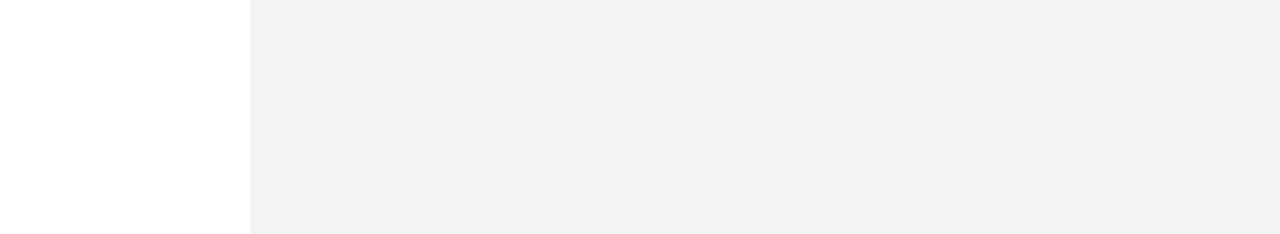
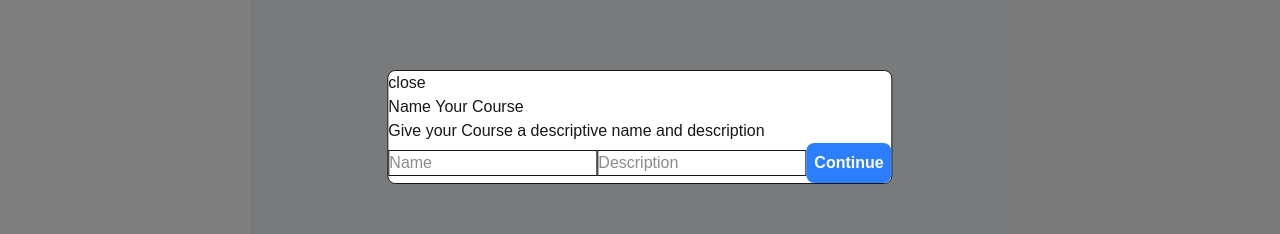
Before and after one commit to peth02/LearnningBuddy_frontend, a Next.js app: page /my_created_courses in a window 1280 px wide. Both pictures are taken after typing "Sample" into the empty fields and a click on the button "+ Add Course". Shown: the part 273-507 px from the top of the page. Built offline with nearby package versions, Linux system fonts and the light colour scheme; no server answers.

Commit message:
add create course component without upload formData

```diff
--- a/app/(Home)/my_created_courses/page.tsx
+++ b/app/(Home)/my_created_courses/page.tsx
@@ -3,16 +3,20 @@ import CoursesCard from "@/components/CoursesCard";
 import { SearchBar } from "@/components/Searchbar";
 import { useEffect, useState } from "react";
 import { getPokemon } from "@/services/pokemon";
+import { CreateCourseForm } from "@/components/Forms";
 
 export default function MyCreatedCourses() {
   const [search, setSearch] = useState<string>("");
   const [data, setData] = useState([]);
+  const [createCourse, setCreateCourse] = useState(false);
 
   const handleSearch = (e: React.ChangeEvent<HTMLInputElement>) => {
     setSearch(e.target.value);
     console.log(search);
   };
-
+  const handleCreateCourse = () => {
+    setCreateCourse((prev)=>(!prev))
+  }
   useEffect(() => {
     const fetchData = async () => {
       try {
@@ -31,7 +35,7 @@ export default function MyCreatedCourses() {
     <div className="flex flex-col min-h-screen gap-7 py-10 px-20 bg-gray-100">
       <div className="flex items-center">
         <h3 className="text-3xl font-bold">My Created Courses</h3>
-        <button onClick={()=>{}} className="ml-auto bg-blue-500 text-white font-bold p-2 rounded-lg cursor-pointer hover:bg-blue-600">+ Add Course</button>
+        <button onClick={handleCreateCourse} className="ml-auto bg-blue-500 text-white font-bold p-2 rounded-lg cursor-pointer hover:bg-blue-600">+ Add Course</button>
       </div>
       <SearchBar
         search={search}
@@ -45,6 +49,11 @@ export default function MyCreatedCourses() {
           ))
         }
       </div>
+      {
+        createCourse && (
+          <CreateCourseForm stageChange={handleCreateCourse}/>
+        )
+      }
     </div>
   );
 }
--- a/components/Forms.tsx
+++ b/components/Forms.tsx
@@ -1,25 +1,26 @@
 import { redirect } from "next/navigation";
 import Form from "next/form";
+import React, { ChangeEvent, useState } from "react";
 
 export function EditCourseForm(props: any) {
   const EditCourseHandler = () => {
-    alert("Successfully edit course")
+    alert("Successfully edit course");
     console.log("edit Course");
-    props.stateChange()
+    props.stateChange();
     // location.reload()
   };
   const DeleteCourseHandler = () => {
-    const remove = confirm("do you want to delete this course")
+    const remove = confirm("do you want to delete this course");
     if (remove) {
-        console.log("delete Course");
-        // redirect("/my_created_courses");
+      console.log("delete Course");
+      // redirect("/my_created_courses");
     } else {
-        console.log("phewww almost delete a course")
+      console.log("phewww almost delete a course");
     }
   };
 
   return (
-    <div>
+    <section>
       <div>Edit course</div>
       <Form action={EditCourseHandler} className="flex flex-col mt-5 gap-5">
         <input
@@ -62,6 +63,105 @@ export function EditCourseForm(props: any) {
           </button>
         </div>
       </Form>
+    </section>
+  );
+}
+
+export function CreateCourseForm(props: any) {
+  type Status = "idle" | "loading" | "error";
+
+  const [stage, setStage] = useState(1);
+  const [name, setName] = useState<string>("");
+  const [desc, setDesc] = useState<string>("");
+  const [file, setFile] = useState<File | null>(null);
+  const [status, setStatus] = useState<Status>("idle");
+  const [uploadProgress, SetUploadProgress] = useState();
+
+  const handleNext = (e: React.MouseEvent<HTMLButtonElement>) => {
+    const form = e.currentTarget.closest("form");
+    if (form) {
+      if (form.checkValidity()) {
+        setStage((prev) => prev + 1);
+      } else {
+        form.reportValidity();
+      }
+    }
+  };
+  const handleBack = () => {
+    setStage((prev) => prev - 1);
+  };
+  const handleFile = (e: ChangeEvent<HTMLInputElement>) => {
+    if (e.target.files) {
+      setFile(e.target.files[0]);
+    }
+  };
+  const handleSubmit = () => {
+    const form = new FormData();
+  };
+  return (
+    <div>
+      <div
+        className="fixed inset-0 bg-black/50 z-40"
+        onClick={props.stageChange}
+      />
+      <section className="bg-white border-1 rounded-lg bg-white border-1 rounded-lg fixed top-1/2 left-1/2 -translate-x-1/2 -translate-y-1/2 z-50">
+        <div onClick={props.stageChange}>close</div>
+        <Form
+          action={() => {
+            console.log("submit name:", name, "desc :", desc, "file :", file);
+          }}
+        >
+          {stage == 1 && (
+            <div>
+              <div>Name Your Course</div>
+              <p>Give your Course a descriptive name and description</p>
+              <input
+                type="text"
+                name="name"
+                placeholder="Name"
+                value={name}
+                required={true}
+                onChange={(e) => setName(e.target.value)}
+                className="border-1"
+              />
+              <input
+                type="text"
+                name="description"
+                placeholder="Description"
+                value={desc}
+                required={true}
+                onChange={(e) => setDesc(e.target.value)}
+                className="border-1"
+              />
+              <button
+                type="button"
+                onClick={handleNext}
+                className="bg-blue-500 text-white font-bold p-2 rounded-lg cursor-pointer hover:bg-blue-600"
+              >
+                Continue
+              </button>
+            </div>
+          )}
+          {stage == 2 && (
+            <div>
+              <div>submit</div>
+              <input
+                type="file"
+                accept=".pdf"
+                required={true}
+                onChange={handleFile}
+              />
+              <button onClick={handleBack}>Back</button>
+              <button
+                type="submit"
+                className="bg-blue-500 text-white font-bold p-2 rounded-lg cursor-pointer hover:bg-blue-600"
+              >
+                Continue
+              </button>
+            </div>
+          )}
+        </Form>
+      </section>
     </div>
   );
 }
```
Also changed, not shown: app/(Home)/my_created_courses/review/page.tsx (added).
